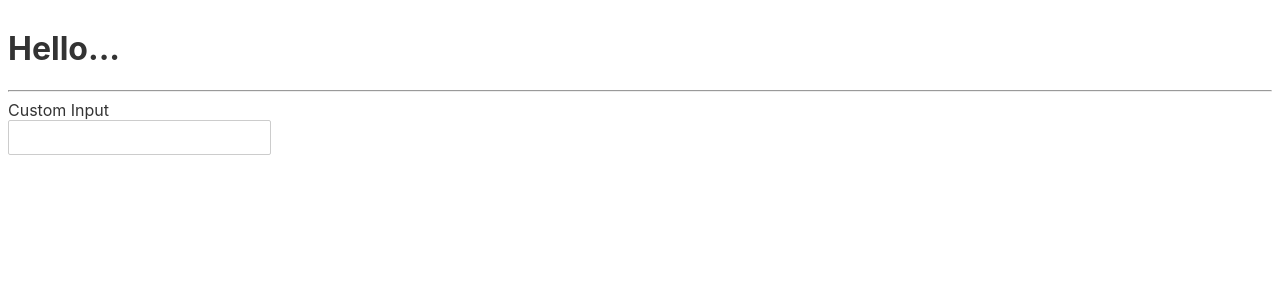
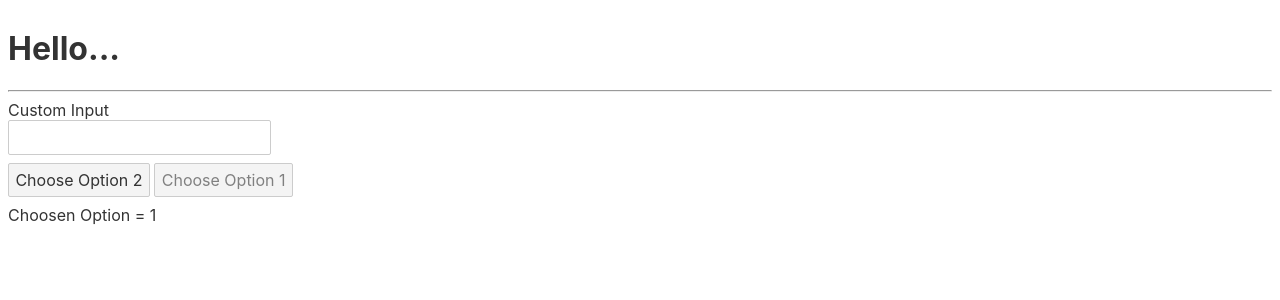
Before and after one commit to smarigowda/my-svelte-project, a Svelte app: page / in a window 1280 px wide. Shown: the top 300 px of the page. Built offline with nearby package versions, Linux system fonts and the light colour scheme.

Commit message:
SUC-24 A custom Toggle buttons

```diff
--- a/src/App.svelte
+++ b/src/App.svelte
@@ -1,5 +1,6 @@
 <script>
   import CustomInput from "./CustomInput.svelte";
+  import Toggle from './Toggle.svelte';
   let value = "";
   $: console.log("value = ", value);
 </script>
@@ -18,4 +19,5 @@
   <hr />
   <label for="custominput">Custom Input</label>
   <CustomInput bind:value/>
+  <Toggle />
 </div>
--- /dev/null
+++ b/src/Toggle.svelte
@@ -0,0 +1,17 @@
+<script>
+  export let choosenOption = 1;
+  $: console.log('choosenOption =', choosenOption);
+</script>
+
+<style>
+[disabled] {
+    color: gray;
+}
+
+</style>
+
+<div>
+  <button disabled={choosenOption !== 1} on:click={ () => { choosenOption = 2}}>Choose Option 2</button>
+  <button disabled={choosenOption !== 2} on:click={ () => { choosenOption = 1}}>Choose Option 1</button>
+  <label>Choosen Option = {choosenOption}</label>
+</div>
```
